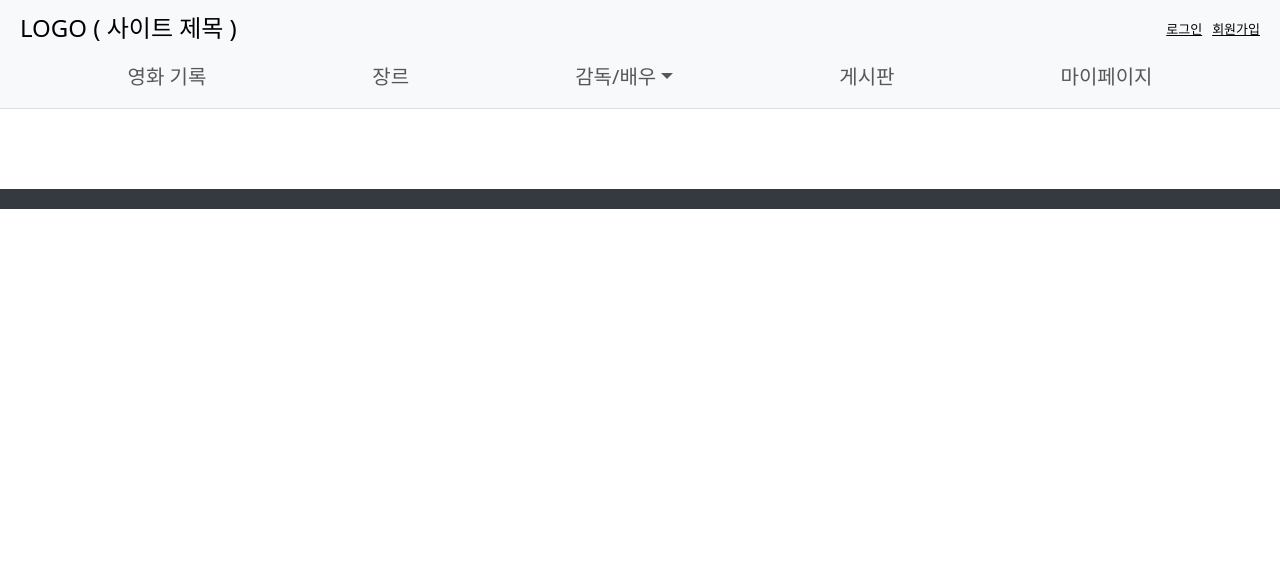
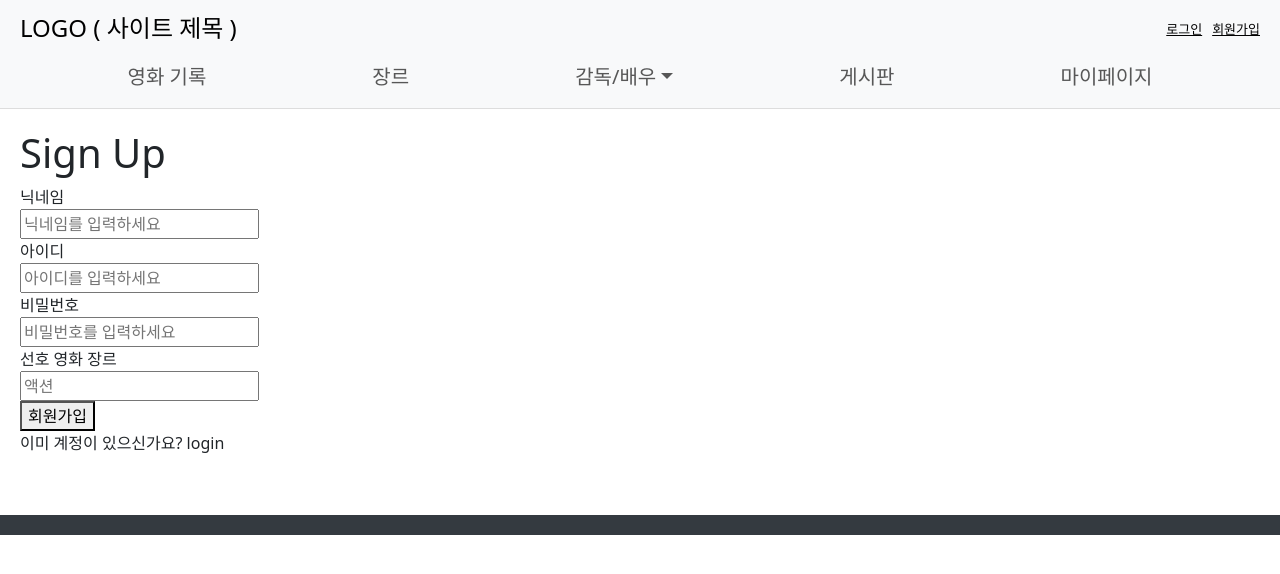
Before and after one commit to ICT-4-A/Frontend, a React (Create React App) app: page /signup in a window 1280 px wide. Shown: the top 574 px of the page. Built offline with nearby package versions, Linux system fonts and the light colour scheme.

Commit message:
feat22: 로그인폼 및 회원가입 폼 구현

```diff
--- /dev/null
+++ b/src/contents/Login/Login.tsx
@@ -0,0 +1,22 @@
+import React from 'react'
+
+const Login: React.FC = () => {
+
+  return (
+    <div>
+      <h1>회원가입 페이지입니다.</h1>
+      <h3>아이디</h3>
+      <div>
+          <input type="text" name="username" id="username"
+          placeholder="아이디를 입력하세요"/></div>
+      <h3>비밀번호</h3>
+      <div>
+          <input type="text" name="username" id="username"
+          placeholder="비밀번호를 입력하세요."/></div>
+      <button type="submit" >등록</button>
+      <div>아직 계정이 없으신가요? singup</div>
+    </div>
+  )
+}
+
+export default Login
--- /dev/null
+++ b/src/contents/SignUp/SignUp.tsx
@@ -0,0 +1,29 @@
+import React from 'react'
+
+const SignUp: React.FC = () => {
+  return (
+    <div>
+      <h1>Sign Up</h1>
+      <div>닉네임</div>
+      <div>
+        <input type="text" name="username" id="username"
+          placeholder="닉네임를 입력하세요"/></div>
+          <div>아이디</div>
+        <div>
+        <input type="text" name="username" id="username"
+          placeholder="아이디를 입력하세요"/>
+          <div>비밀번호</div>
+          <div>
+        <input type="text" name="username" id="username"
+          placeholder="비밀번호를 입력하세요"/></div>
+        <div>선호 영화 장르</div>
+        <div></div>
+        <input type="text" name="username" id="username"
+          placeholder="액션"/></div>
+  <button type="submit" >회원가입</button>
+  <div>이미 계정이 있으신가요? login</div>
+    </div>
+  )
+}
+
+export default SignUp
--- a/src/router/AppRoutes.tsx
+++ b/src/router/AppRoutes.tsx
@@ -14,6 +14,9 @@ import MovieDetail from '../contents/Movie/MovieDetail'
 import Board from '../contents/Board/Board'
 import BoardDetail1 from '../contents/Board/BoardDetail1'
 import BoardDetail2 from '../contents/Board/BoardDetail2'
+import Login from '../contents/Login/Login'
+import SignUp from '../contents/SignUp/SignUp'
+
 
 
 const AppRoutes: React.FC = () => {
@@ -22,7 +25,6 @@ const AppRoutes: React.FC = () => {
         {path : '/', element:<MovieLog />},
         {path : '/movielog', element:<MovieLog />},
         {path : '/movieform', element:<MovieForm />},
-
         {path : 'genre', element:<GenreFilter />},
         {path : '/actor', element:<ActorFilter />},
         {path : '/director', element:<DirecetorFilter />},
@@ -33,6 +35,8 @@ const AppRoutes: React.FC = () => {
         {path : '/mypage', element:<Mypage />},
         {path : '/board/detail1', element:<BoardDetail1  />},
         {path : '/board/detail2', element:<BoardDetail2  />},
+        {path : '/login', element:<Login />},
+        {path : '/signup', element:<SignUp />},
 
 
         {path : '/mypage', element:<Mypage />}
```
